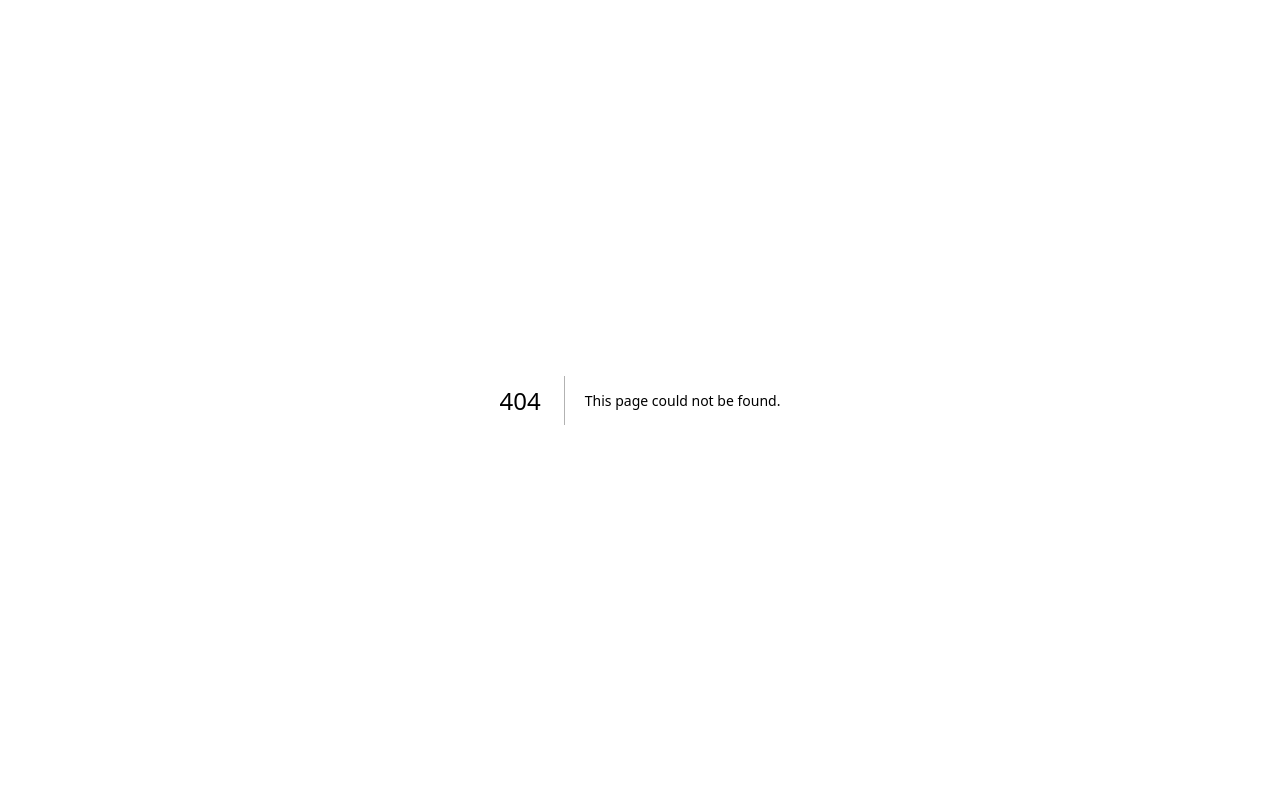
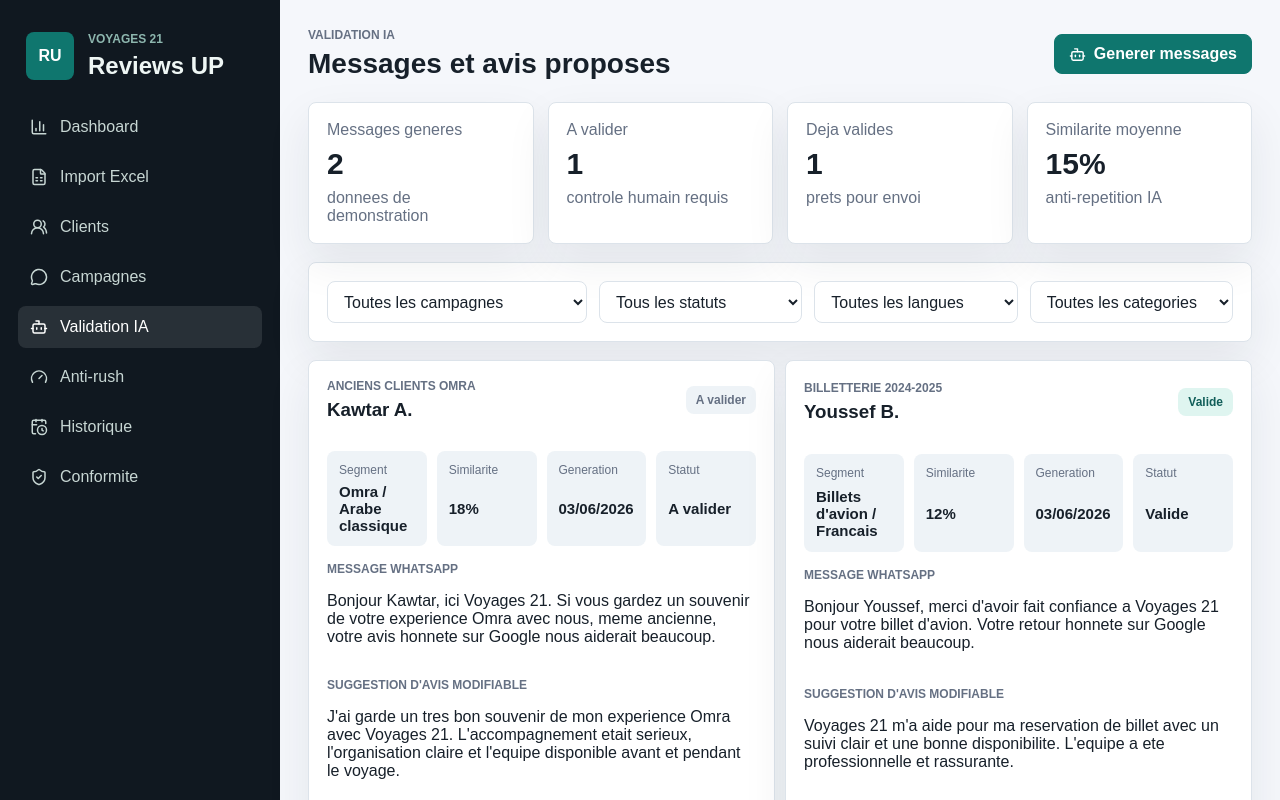
Before and after one commit to karimzoubdane-debug/reviews-up, a Next.js app: page /validation-ia in a window 1280 px wide. Before the commit this address had no page. Shown: the top 800 px of the page. Built offline with nearby package versions, Linux system fonts and the light colour scheme.

Commit message:
Add AI validation page

```diff
--- /dev/null
+++ b/app/validation-ia/page.tsx
@@ -0,0 +1,237 @@
+import Link from "next/link";
+import {
+  BarChart3,
+  Bot,
+  CalendarClock,
+  CheckCircle2,
+  FileSpreadsheet,
+  Gauge,
+  MessageCircle,
+  Pencil,
+  ShieldCheck,
+  ThumbsDown,
+  UsersRound
+} from "lucide-react";
+import { campaigns, clients, generatedMessages } from "../../lib/mock-data";
+import type { ClientCategory, ClientLanguage, MessageStatus } from "../../lib/types";
+
+const categoryLabels: Record<ClientCategory, string> = {
+  omra: "Omra",
+  hajj: "Hajj",
+  visa: "Visa",
+  flight_tickets: "Billets d'avion",
+  touristic_stays: "Sejours touristiques",
+  organized_trips: "Voyages organises",
+  other: "Autres"
+};
+
+const languageLabels: Record<ClientLanguage, string> = {
+  fr: "Francais",
+  ar: "Arabe classique",
+  darija: "Darija",
+  mixed_fr_ar: "Mix FR-AR"
+};
+
+const messageStatusLabels: Record<MessageStatus, string> = {
+  draft: "Brouillon",
+  pending_validation: "A valider",
+  approved: "Valide",
+  rejected: "Rejete",
+  scheduled: "Planifie",
+  sent: "Envoye",
+  stopped: "STOP"
+};
+
+const navigation = [
+  { label: "Dashboard", icon: BarChart3, href: "/" },
+  { label: "Import Excel", icon: FileSpreadsheet, href: "/import-excel" },
+  { label: "Clients", icon: UsersRound, href: "/clients" },
+  { label: "Campagnes", icon: MessageCircle, href: "/campagnes" },
+  { label: "Validation IA", icon: Bot, href: "/validation-ia", active: true },
+  { label: "Anti-rush", icon: Gauge, href: "#" },
+  { label: "Historique", icon: CalendarClock, href: "#" },
+  { label: "Conformite", icon: ShieldCheck, href: "#" }
+];
+
+function getClient(clientId: string) {
+  return clients.find((client) => client.id === clientId);
+}
+
+function getCampaign(campaignId: string) {
+  return campaigns.find((campaign) => campaign.id === campaignId);
+}
+
+export default function ValidationIaPage() {
+  const pendingMessages = generatedMessages.filter((message) => message.status === "pending_validation");
+  const approvedMessages = generatedMessages.filter((message) => message.status === "approved");
+  const averageSimilarity = generatedMessages.length
+    ? Math.round(
+        (generatedMessages.reduce((sum, message) => sum + (message.similarityScore ?? 0), 0) /
+          generatedMessages.length) *
+          100
+      )
+    : 0;
+
+  return (
+    <main className="app-shell">
+      <aside className="sidebar" aria-label="Navigation principale">
+        <div className="brand-block">
+          <div className="brand-mark">RU</div>
+          <div>
+            <p className="brand-kicker">Voyages 21</p>
+            <h1>Reviews UP</h1>
+          </div>
+        </div>
+
+        <nav className="nav-list">
+          {navigation.map((item) => {
+            const Icon = item.icon;
+            return (
+              <Link className={item.active ? "nav-item active" : "nav-item"} href={item.href} key={item.label}>
+                <Icon size={18} aria-hidden="true" />
+                <span>{item.label}</span>
+              </Link>
+            );
+          })}
+        </nav>
+      </aside>
+
+      <section className="workspace">
+        <header className="topbar">
+          <div>
+            <p className="eyebrow">Validation IA</p>
+            <h2>Messages et avis proposes</h2>
+          </div>
+          <button className="primary-button link-button">
+            <Bot size={17} />
+            Generer messages
+          </button>
+        </header>
+
+        <section className="metrics-grid" aria-label="Indicateurs validation IA">
+          <article className="metric-card">
+            <p>Messages generes</p>
+            <strong>{generatedMessages.length}</strong>
+            <span>donnees de demonstration</span>
+          </article>
+          <article className="metric-card">
+            <p>A valider</p>
+            <strong>{pendingMessages.length}</strong>
+            <span>controle humain requis</span>
+          </article>
+          <article className="metric-card">
+            <p>Deja valides</p>
+            <strong>{approvedMessages.length}</strong>
+            <span>prets pour envoi</span>
+          </article>
+          <article className="metric-card">
+            <p>Similarite moyenne</p>
+            <strong>{averageSimilarity}%</strong>
+            <span>anti-repetition IA</span>
+          </article>
+        </section>
+
+        <section className="panel filters-panel">
+          <select aria-label="Filtrer par campagne">
+            <option>Toutes les campagnes</option>
+            {campaigns.map((campaign) => (
+              <option key={campaign.id}>{campaign.name}</option>
+            ))}
+          </select>
+          <select aria-label="Filtrer par statut">
+            <option>Tous les statuts</option>
+            <option>A valider</option>
+            <option>Valide</option>
+            <option>Rejete</option>
+            <option>Planifie</option>
+          </select>
+          <select aria-label="Filtrer par langue">
+            <option>Toutes les langues</option>
+            <option>Francais</option>
+            <option>Arabe classique</option>
+            <option>Darija</option>
+            <option>Mix FR-AR</option>
+          </select>
+          <select aria-label="Filtrer par categorie">
+            <option>Toutes les categories</option>
+            <option>Omra</option>
+            <option>Hajj</option>
+            <option>Billets d'avion</option>
+            <option>Sejours touristiques</option>
+          </select>
+        </section>
+
+        <section className="campaign-cards">
+          {generatedMessages.map((message) => {
+            const client = getClient(message.clientId);
+            const campaign = getCampaign(message.campaignId);
+            const clientName = client ? [client.firstName, client.lastName].filter(Boolean).join(" ") : "Client inconnu";
+            const clientDetails = client
+              ? `${categoryLabels[client.category]} / ${languageLabels[client.language]}`
+              : "Categorie inconnue";
+
+            return (
+              <article className="panel campaign-card" key={message.id}>
+                <div className="panel-header">
+                  <div>
+                    <p className="eyebrow">{campaign?.name ?? "Campagne inconnue"}</p>
+                    <h3>{clientName}</h3>
+                  </div>
+                  <span className={message.status === "approved" ? "status-pill success" : "status-pill muted"}>
+                    {messageStatusLabels[message.status]}
+                  </span>
+                </div>
+
+                <div className="campaign-detail-grid">
+                  <div>
+                    <span>Segment</span>
+                    <strong>{clientDetails}</strong>
+                  </div>
+                  <div>
+                    <span>Similarite</span>
+                    <strong>{Math.round((message.similarityScore ?? 0) * 100)}%</strong>
+                  </div>
+                  <div>
+                    <span>Generation</span>
+                    <strong>{new Date(message.generatedAt).toLocaleDateString("fr-FR")}</strong>
+                  </div>
+                  <div>
+                    <span>Statut</span>
+                    <strong>{messageStatusLabels[message.status]}</strong>
+                  </div>
+                </div>
+
+                <div className="message-preview">
+                  <p className="eyebrow">Message WhatsApp</p>
+                  <p>{message.invitationText}</p>
+                </div>
+
+                <div className="message-preview review-preview">
+                  <p className="eyebrow">Suggestion d'avis modifiable</p>
+                  <p>{message.suggestedReviewText}</p>
+                </div>
+
+                <div className="whatsapp-line">
+                  <CheckCircle2 size={18} />
+                  <span>{message.mandatoryFreedomNotice}</span>
+                </div>
+
+                <div className="campaign-actions">
+                  <button className="secondary-button link-button">
+                    <Pencil size={16} />
+                    Modifier
+                  </button>
+                  <button className="secondary-button link-button">
+                    <ThumbsDown size={16} />
+                    Rejeter
+                  </button>
+                  <button className="approve-button">Valider</button>
+                </div>
+              </article>
+            );
+          })}
+        </section>
+      </section>
+    </main>
+  );
+}
```
